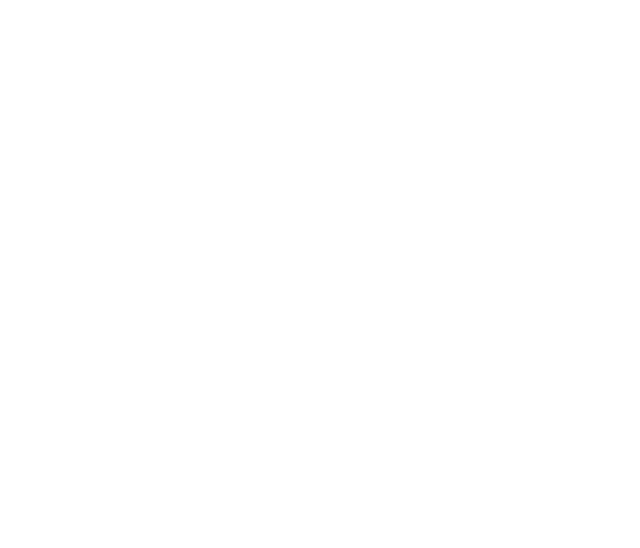
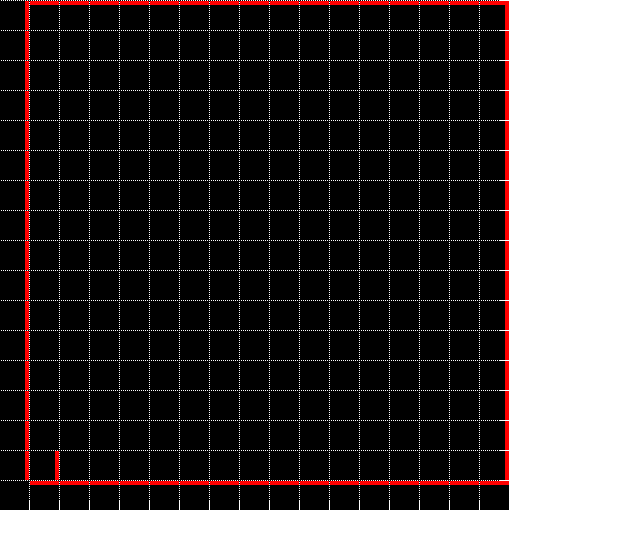
Before and after one commit to Ryan-Rogers/MMMapMaker, a plain HTML site: page Map Maker/public_html/index.html in a window 1280 px wide. Shown: the whole page, without its empty margins (0-640 px from the left). Drawn offline with Linux system fonts and the light colour scheme.

Commit message:
Hard-coded Map Drawing
The map variable now correctly draws to the canvas with red lines for
walls and ceilings and white dotted lines for undrawn walls and ceilings

```diff
--- a/Map Maker/public_html/index.html
+++ b/Map Maker/public_html/index.html
@@ -9,7 +9,8 @@ Created: 7/19/2015
         <meta charset="UTF-8">
         <meta name="viewport" content="width=device-width, initial-scale=1.0">
     </head>
-    <body>
+    <body style="margin: 0px;">
+        <canvas id="scriptCanvas" width="100" height="100"></canvas>
         <script src="script.js"></script>
     </body>
 </html>
--- a/Map Maker/public_html/script.js
+++ b/Map Maker/public_html/script.js
@@ -2,3 +2,100 @@
  * Author: Ryan Rogers
  * Created: 7/19/2015
  */
+
+// Initialization
+var tileWidth;
+var width;
+var height;
+
+// Map 17x17x2
+var map = [
+        [[1, 0], [0, 1], [0, 1], [0, 1], [0, 1], [0, 1], [0, 1], [0, 1], [0, 1], [0, 1], [0, 1], [0, 1], [0, 1], [0, 1], [0, 1], [0, 1], [1, 1]],
+        [[1, 0], [0, 0], [0, 0], [0, 0], [0, 0], [0, 0], [0, 0], [0, 0], [0, 0], [0, 0], [0, 0], [0, 0], [0, 0], [0, 0], [0, 0], [0, 0], [1, 0]],
+        [[1, 0], [0, 0], [0, 0], [0, 0], [0, 0], [0, 0], [0, 0], [0, 0], [0, 0], [0, 0], [0, 0], [0, 0], [0, 0], [0, 0], [0, 0], [0, 0], [1, 0]],
+        [[1, 0], [0, 0], [0, 0], [0, 0], [0, 0], [0, 0], [0, 0], [0, 0], [0, 0], [0, 0], [0, 0], [0, 0], [0, 0], [0, 0], [0, 0], [0, 0], [1, 0]],
+        [[1, 0], [0, 0], [0, 0], [0, 0], [0, 0], [0, 0], [0, 0], [0, 0], [0, 0], [0, 0], [0, 0], [0, 0], [0, 0], [0, 0], [0, 0], [0, 0], [1, 0]],
+        [[1, 0], [0, 0], [0, 0], [0, 0], [0, 0], [0, 0], [0, 0], [0, 0], [0, 0], [0, 0], [0, 0], [0, 0], [0, 0], [0, 0], [0, 0], [0, 0], [1, 0]],
+        [[1, 0], [0, 0], [0, 0], [0, 0], [0, 0], [0, 0], [0, 0], [0, 0], [0, 0], [0, 0], [0, 0], [0, 0], [0, 0], [0, 0], [0, 0], [0, 0], [1, 0]],
+        [[1, 0], [0, 0], [0, 0], [0, 0], [0, 0], [0, 0], [0, 0], [0, 0], [0, 0], [0, 0], [0, 0], [0, 0], [0, 0], [0, 0], [0, 0], [0, 0], [1, 0]],
+        [[1, 0], [0, 0], [0, 0], [0, 0], [0, 0], [0, 0], [0, 0], [0, 0], [0, 0], [0, 0], [0, 0], [0, 0], [0, 0], [0, 0], [0, 0], [0, 0], [1, 0]],
+        [[1, 0], [0, 0], [0, 0], [0, 0], [0, 0], [0, 0], [0, 0], [0, 0], [0, 0], [0, 0], [0, 0], [0, 0], [0, 0], [0, 0], [0, 0], [0, 0], [1, 0]],
+        [[1, 0], [0, 0], [0, 0], [0, 0], [0, 0], [0, 0], [0, 0], [0, 0], [0, 0], [0, 0], [0, 0], [0, 0], [0, 0], [0, 0], [0, 0], [0, 0], [1, 0]],
+        [[1, 0], [0, 0], [0, 0], [0, 0], [0, 0], [0, 0], [0, 0], [0, 0], [0, 0], [0, 0], [0, 0], [0, 0], [0, 0], [0, 0], [0, 0], [0, 0], [1, 0]],
+        [[1, 0], [0, 0], [0, 0], [0, 0], [0, 0], [0, 0], [0, 0], [0, 0], [0, 0], [0, 0], [0, 0], [0, 0], [0, 0], [0, 0], [0, 0], [0, 0], [1, 0]],
+        [[1, 0], [0, 0], [0, 0], [0, 0], [0, 0], [0, 0], [0, 0], [0, 0], [0, 0], [0, 0], [0, 0], [0, 0], [0, 0], [0, 0], [0, 0], [0, 0], [1, 0]],
+        [[1, 0], [0, 0], [0, 0], [0, 0], [0, 0], [0, 0], [0, 0], [0, 0], [0, 0], [0, 0], [0, 0], [0, 0], [0, 0], [0, 0], [0, 0], [0, 0], [1, 0]],
+        [[1, 0], [1, 0], [0, 0], [0, 0], [0, 0], [0, 0], [0, 0], [0, 0], [0, 0], [0, 0], [0, 0], [0, 0], [0, 0], [0, 0], [0, 0], [0, 0], [1, 0]],
+        [[0, 0], [0, 1], [0, 1], [0, 1], [0, 1], [0, 1], [0, 1], [0, 1], [0, 1], [0, 1], [0, 1], [0, 1], [0, 1], [0, 1], [0, 1], [0, 1], [0, 1]]
+        ];
+
+// Canvas
+var canvas = document.getElementById("scriptCanvas");
+var context = canvas.getContext("2d");
+
+// Left-click
+var mouseDown = function() {
+    console.log("(" + event.x + ", " + event.y + ")");
+    draw();
+};
+
+// Draw current map
+var draw = function() {
+
+    // Sizing
+    width = 500;
+
+    // Clearing previous map
+    context.fillStyle = "black";
+    context.fillRect(0, 0, width, width); // x, y, width, height
+
+    // Drawing horizontal lines
+    context.fillStyle = "white";
+    for(var line = 0; line < 500; line += 2) {
+        context.fillRect(0, line, width, 1);
+    }
+
+    // Cutting up horizontal lines
+    context.fillStyle = "black";
+    for(var line = 0; line < 500; line += 2) {
+        context.fillRect(line, 0, 1, width);
+    }
+
+    // Drawing tiles
+    for(var row = 0; row < 17; row++) {
+        for(var column = 0; column < 17; column++) { // x, y, width, height
+            context.fillRect(row * 30, (column * 30) + 1, 29, 29);
+        }
+    }
+
+    // Drawing walls
+    context.fillStyle = "red";
+    for(var row = 0; row < 17; row++) {
+        for(var column = 0; column < 17; column++) {
+
+            // Walls
+            if(map[column][row][0] === 1) {
+                context.fillRect((row * 30) + 25, (column * 30) + 1, 4, 29);
+            }
+
+            // Cielings
+            if(map[column][row][1] === 1) {
+                context.fillRect((row * 30) - 0, (column * 30) + 1, 29, 4);
+            }
+        }
+    }
+};
+
+// At load time
+window.onload = function() {
+
+    // Canvas size
+    canvas.width = 510;
+    canvas.height = 510;
+
+    // Initital draw
+    draw();
+
+    // Mouse Event
+    canvas.addEventListener("mousedown", mouseDown);
+};
```
